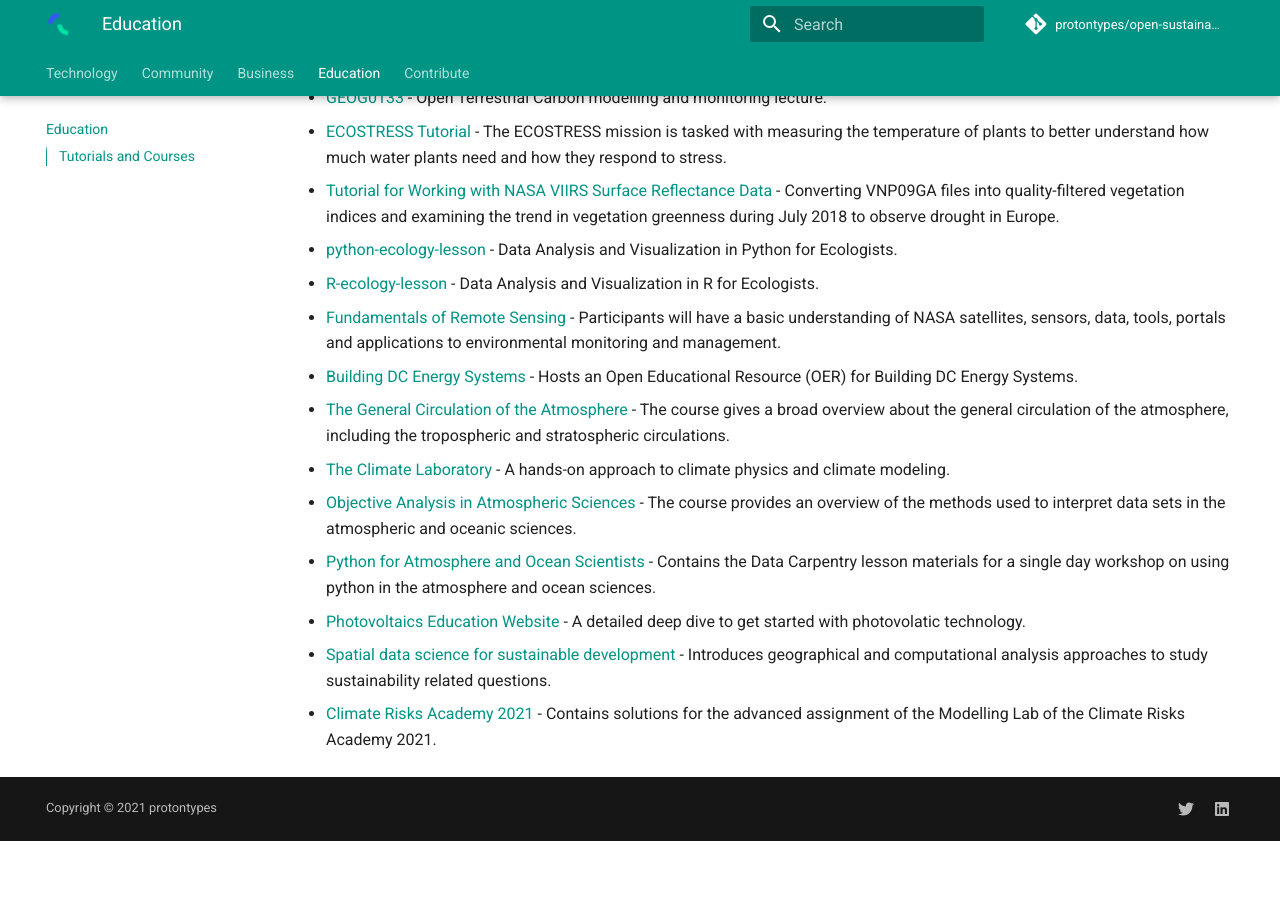
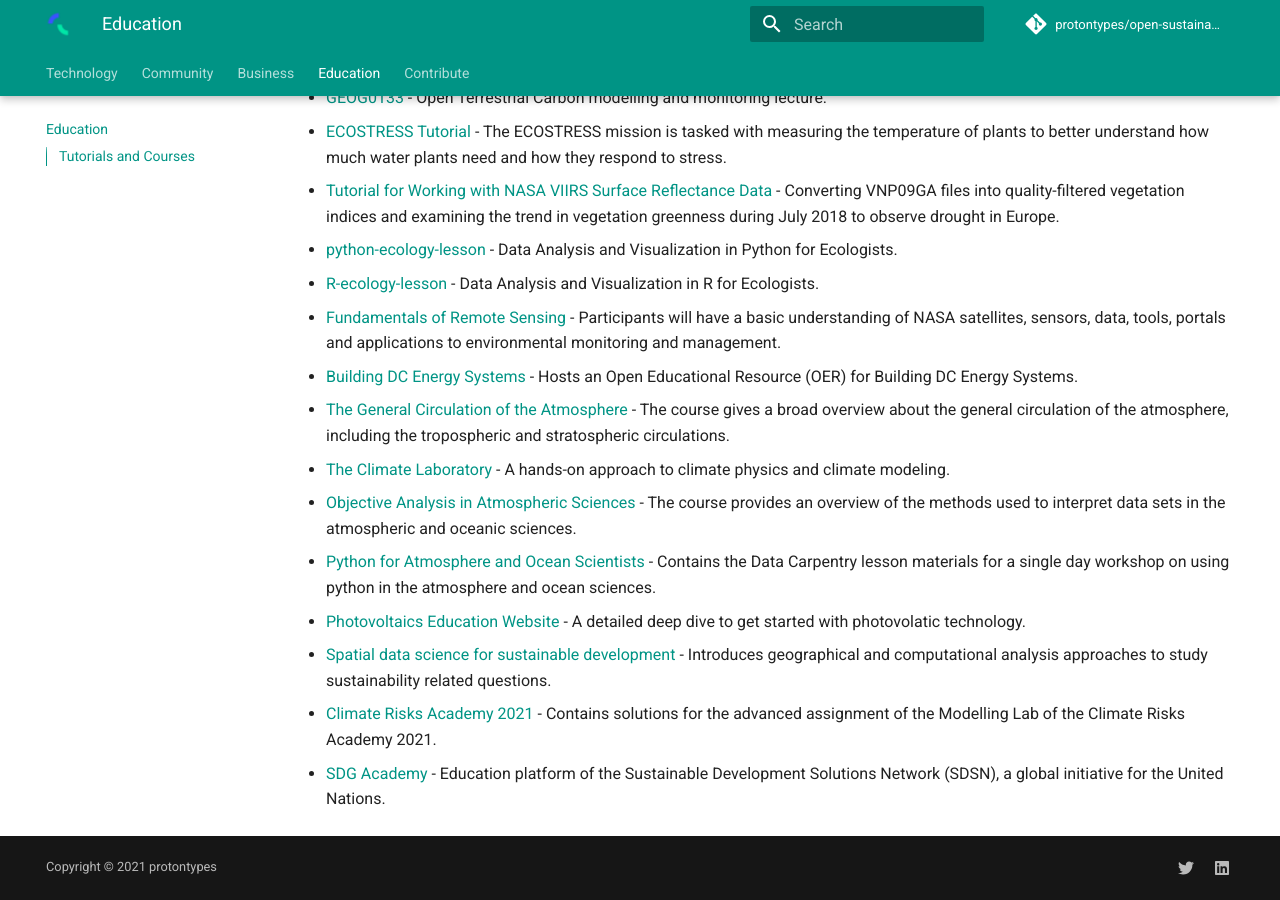
Before and after one commit to protontypes/open-sustainable-technology, an MkDocs documentation site: the page built from docs/education.md, in a window 1280 px wide and 900 px high, scrolled down 929 px. Built offline with MkDocs 1.6.1 and Material for MkDocs 9.7.7, drawn with Linux system fonts in a browser that asks for light colours; comment, search, counter and statistics services are not loaded; before the commit the page ends 1770 px from its top, so only the background shows below that.

Commit message:
Update education.md
Education platform of the Sustainable Development Solutions Network, a global initiative for the United Nations.  https://sdgacademy.org/courses/ #sdgs @UNSDSN

```diff
--- a/docs/education.md
+++ b/docs/education.md
@@ -32,3 +32,4 @@
 - [Photovoltaics Education Website](https://www.pveducation.org/) - A detailed deep dive to get started with photovolatic technology.
 - [Spatial data science for sustainable development](https://sustainability-gis.readthedocs.io/en/latest/) - Introduces geographical and computational analysis approaches to study sustainability related questions.
 - [Climate Risks Academy 2021](https://github.com/danielhuppmann/climate-risks-academy-2021) - Contains solutions for the advanced assignment of the Modelling Lab of the Climate Risks Academy 2021.
+- [SDG Academy](https://sdgacademy.org/courses/) - Education platform of the Sustainable Development Solutions Network (SDSN), a global initiative for the United Nations.
```
